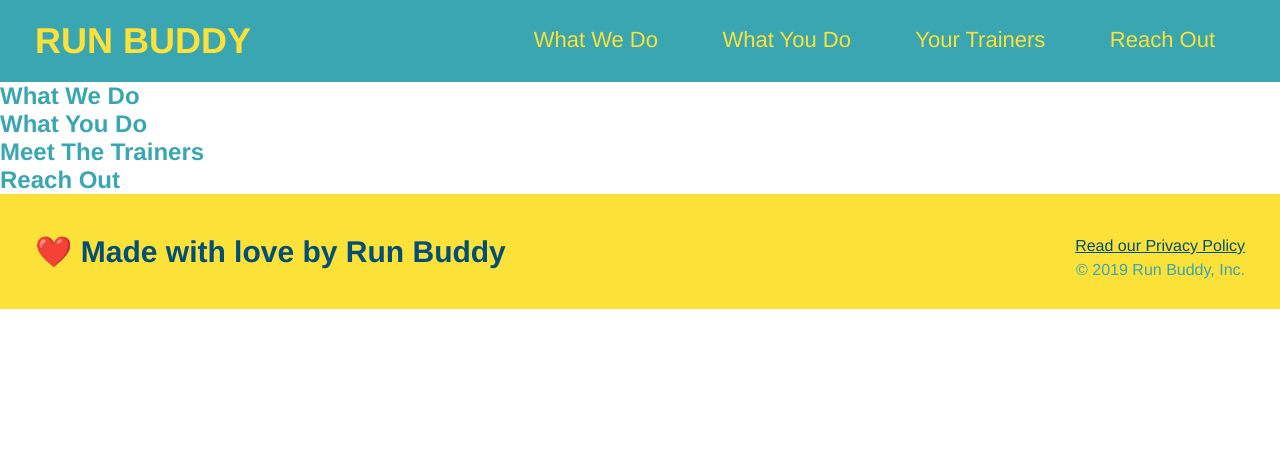
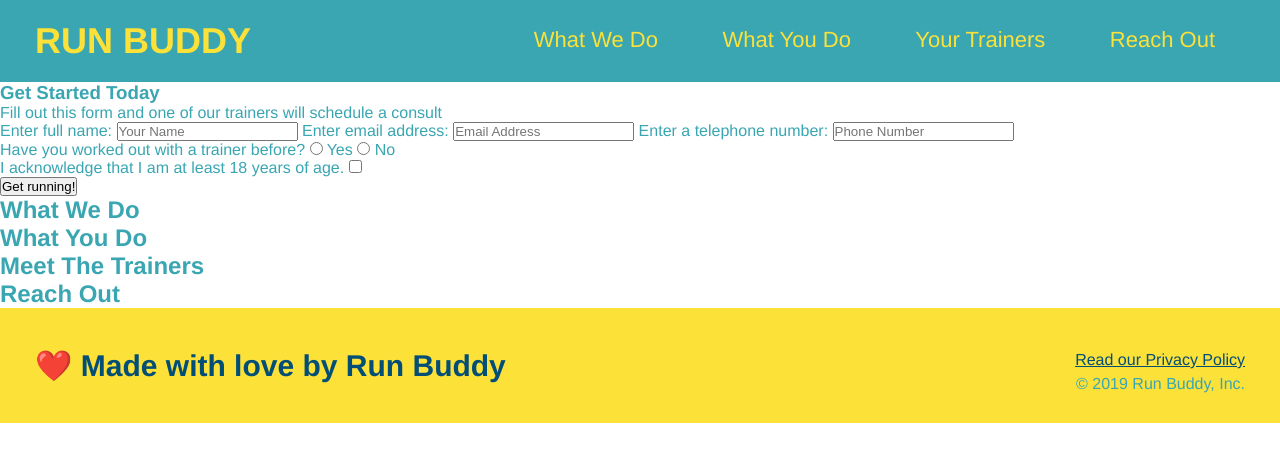
Before and after one commit to cjwerk/run-buddy, a plain HTML site: page index.html in a window 1280 px wide. Drawn offline with Linux system fonts and the light colour scheme.

Commit message:
cool stuff

```diff
--- a/index.html
+++ b/index.html
@@ -33,7 +33,38 @@
       </ul>
     </nav>
   </header>
-  <!-- hero/jumbotron -->
+  <section>
+    <div>
+      <h3>Get Started Today</h3>
+      <p>Fill out this form and one of our trainers will schedule a consult</p>
+      <!-- Add form element-->
+      <form>
+        <label for="name">Enter full name:</label>
+        <input type="text" placeholder="Your Name" name="name" id="name"/>
+        <label for="email">Enter email address:</label>
+        <input type="email" placeholder="Email Address" name="email" id="email" />
+        <label for="phone">Enter a telephone number:</label>
+        <Input type="tel" placeholder="Phone Number" name="phone" id="phone" />
+        <p>
+          Have you worked out with a trainer before?
+          <input type="radio" name="trainer-confirm" id="trainer-yes" />
+          <label for="trainer-yes">Yes</label>
+          <input type="Radio" name="trainer-confirm" id="trainer-no" />
+          <label for="trainer-no">No</label>
+        </p>
+        <p>
+          <label for="checkbox" >
+            I acknowledge that I am at least 18 years of age.
+          </label>
+          <input type="checkbox" name="age-confirm" id="checkbox" />
+        </p>
+        <button type="submitt">
+          Get running!
+        </button>
+      </form>
+    </div>
+  </section>
+  <!-- end hero -->
 <section>
 </section>
 
```
